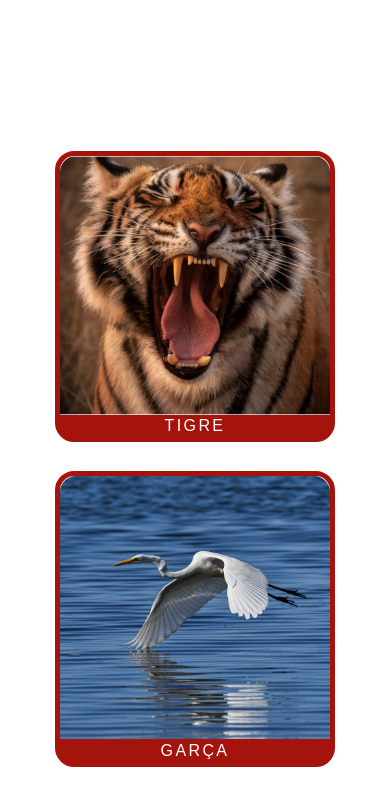
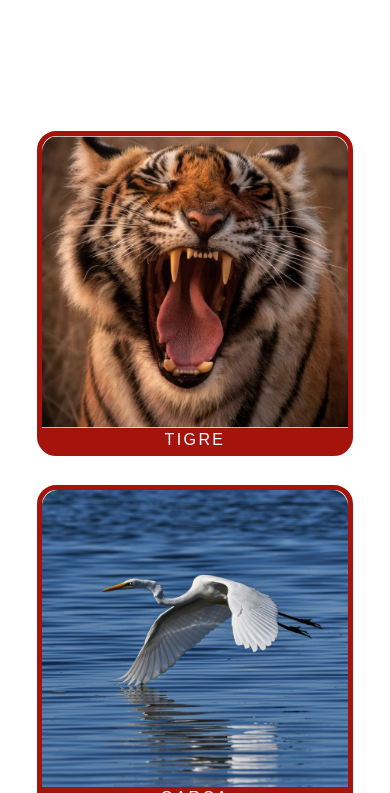
Before and after one commit to LeonardoSodre20/Projeto-Integrador-Senac, a plain HTML site: page pages/modalidades.html in a window 390 px wide. Shown: the part 1121-1914 px from the top of the page. Drawn offline with Linux system fonts and the light colour scheme; a web font is replaced by a local one.

Commit message:
Alterações em andamento

```diff
--- a/css/modalidades.css
+++ b/css/modalidades.css
@@ -181,7 +181,7 @@
 
 .container-fotos-animais {
   position: relative;
-  top: 50px;
+  top: 30px;
   display: flex;
   align-items: center;
   justify-content: center;
@@ -294,9 +294,11 @@
   .titulo-principal-alternative {
     font-size: 2.5em;
   }
-  .container-foto-animal {
-    width: 80%;
-    height: 20%;
+  .container-foto-animal,
+  .container-foto-tai-chi-chuan,
+  .container-foto-wing-chun {
+    width: 90%;
+    height: 30%;
   }
 }
 @media (max-width: 825px) {
```
